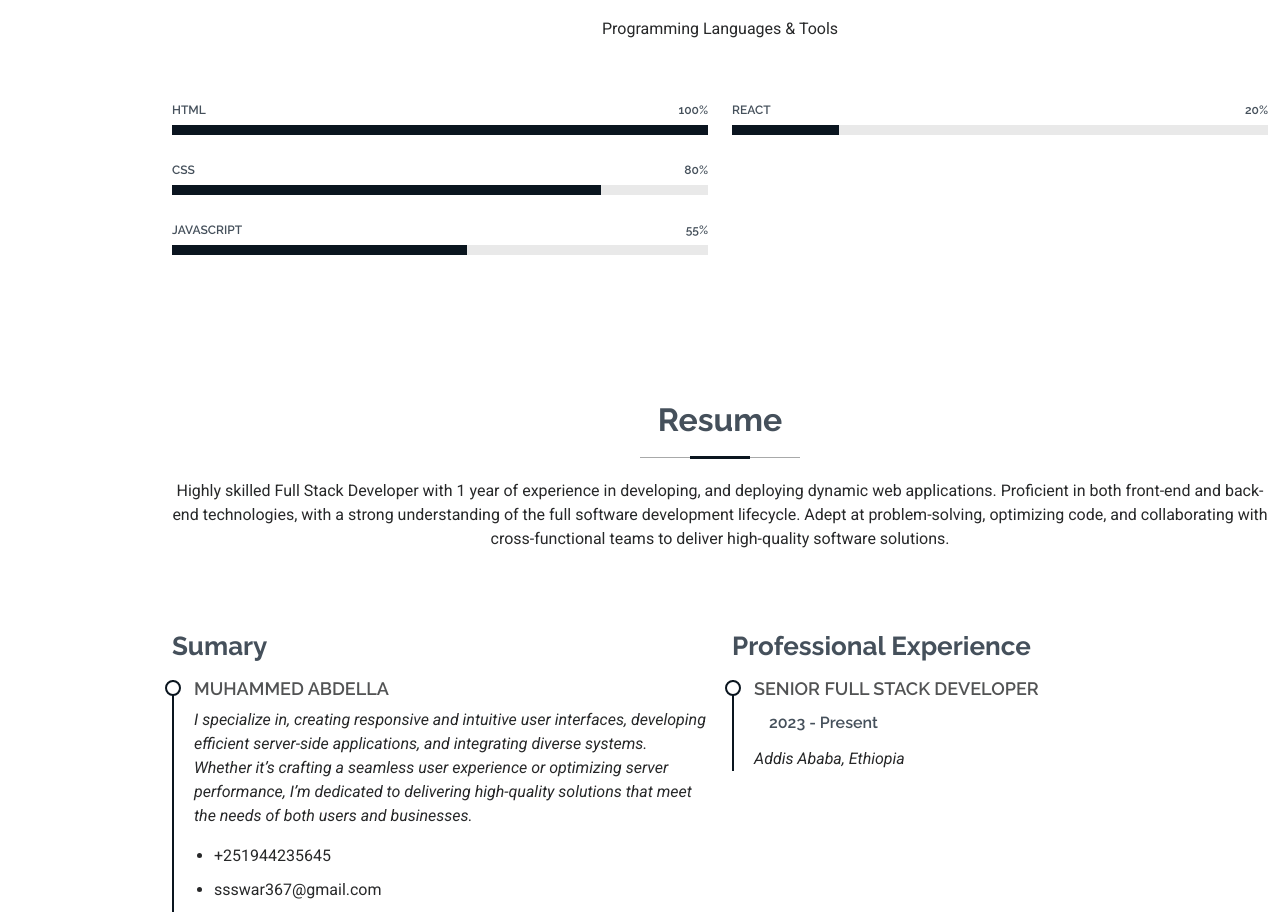
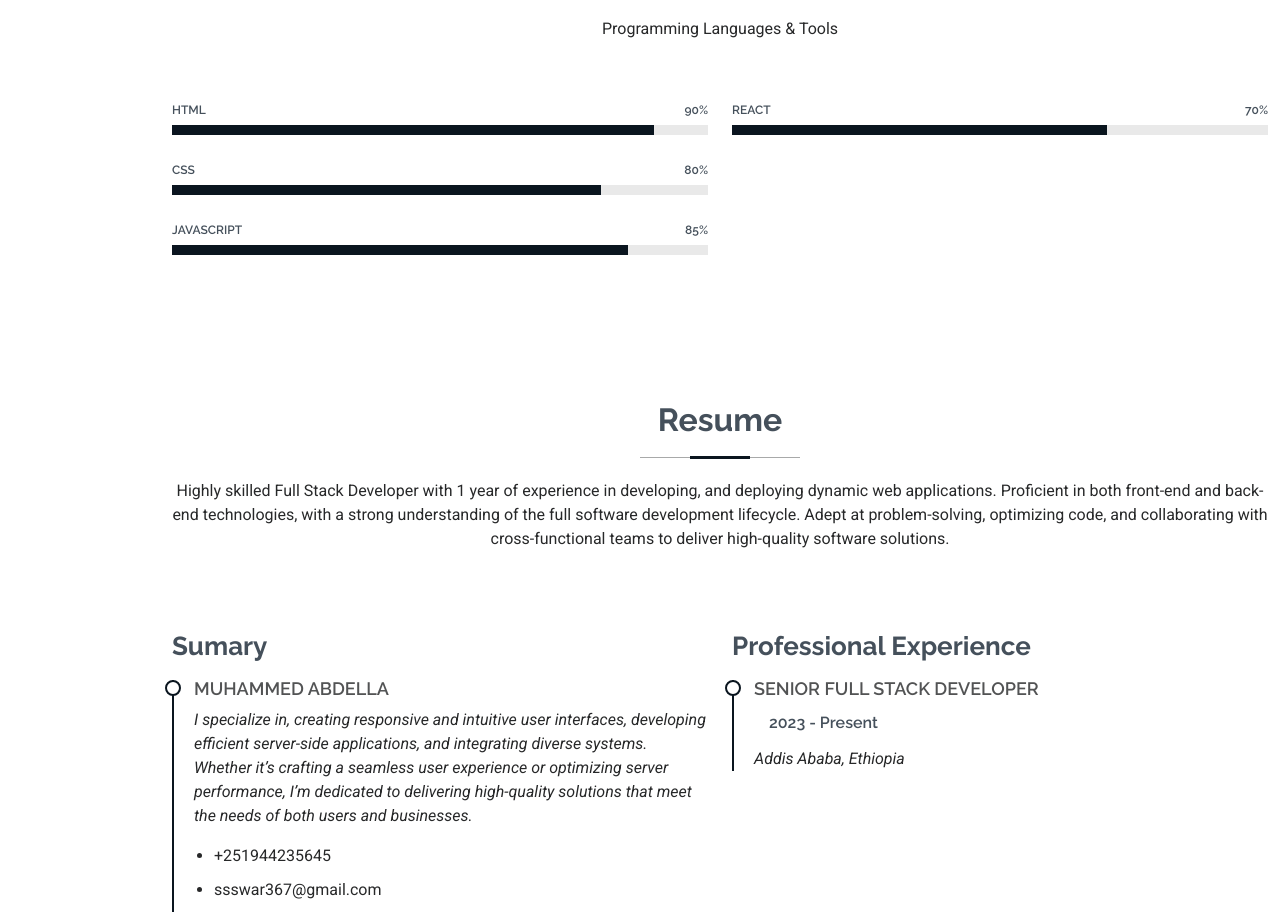
Before and after one commit to muhammedAbdellayassin/1stportfolio, a plain HTML site: page index.html in a window 1280 px wide. Shown: the part 1585-2500 px from the top of the page. Drawn offline with Linux system fonts and the light colour scheme.

Commit message:
Update index.html

```diff
--- a/index.html
+++ b/index.html
@@ -135,9 +135,9 @@
           <div class="col-lg-6">
 
             <div class="progress">
-              <span class="skill"><span>HTML</span> <i class="val">100%</i></span>
+              <span class="skill"><span>HTML</span> <i class="val">90%</i></span>
               <div class="progress-bar-wrap">
-                <div class="progress-bar" role="progressbar" aria-valuenow="100" aria-valuemin="0" aria-valuemax="100"></div>
+                <div class="progress-bar" role="progressbar" aria-valuenow="90" aria-valuemin="0" aria-valuemax="100"></div>
               </div>
             </div><!-- End Skills Item -->
 
@@ -149,9 +149,9 @@
             </div><!-- End Skills Item -->
 
             <div class="progress">
-              <span class="skill"><span>JavaScript</span> <i class="val">55%</i></span>
+              <span class="skill"><span>JavaScript</span> <i class="val">85%</i></span>
               <div class="progress-bar-wrap">
-                <div class="progress-bar" role="progressbar" aria-valuenow="55" aria-valuemin="0" aria-valuemax="100"></div>
+                <div class="progress-bar" role="progressbar" aria-valuenow="85" aria-valuemin="0" aria-valuemax="100"></div>
               </div>
             </div><!-- End Skills Item -->
 
@@ -160,9 +160,9 @@
           <div class="col-lg-6">
 
             <div class="progress">
-              <span class="skill"><span>REACT</span> <i class="val">20%</i></span>
+              <span class="skill"><span>REACT</span> <i class="val">70%</i></span>
               <div class="progress-bar-wrap">
-                <div class="progress-bar" role="progressbar" aria-valuenow="20" aria-valuemin="0" aria-valuemax="100"></div>
+                <div class="progress-bar" role="progressbar" aria-valuenow="70" aria-valuemin="0" aria-valuemax="100"></div>
               </div>
             </div><!-- End Skills Item -->
 
@@ -301,7 +301,7 @@
                 <i class="bi bi-bounding-box-circles"></i>
               </div>
               <a href="#" class="stretched-link">
-                <h3>PHP</h3>
+                <h3>REACT</h3>
               </a>
               <a href="#" class="stretched-link"></a>
             </div>
```
